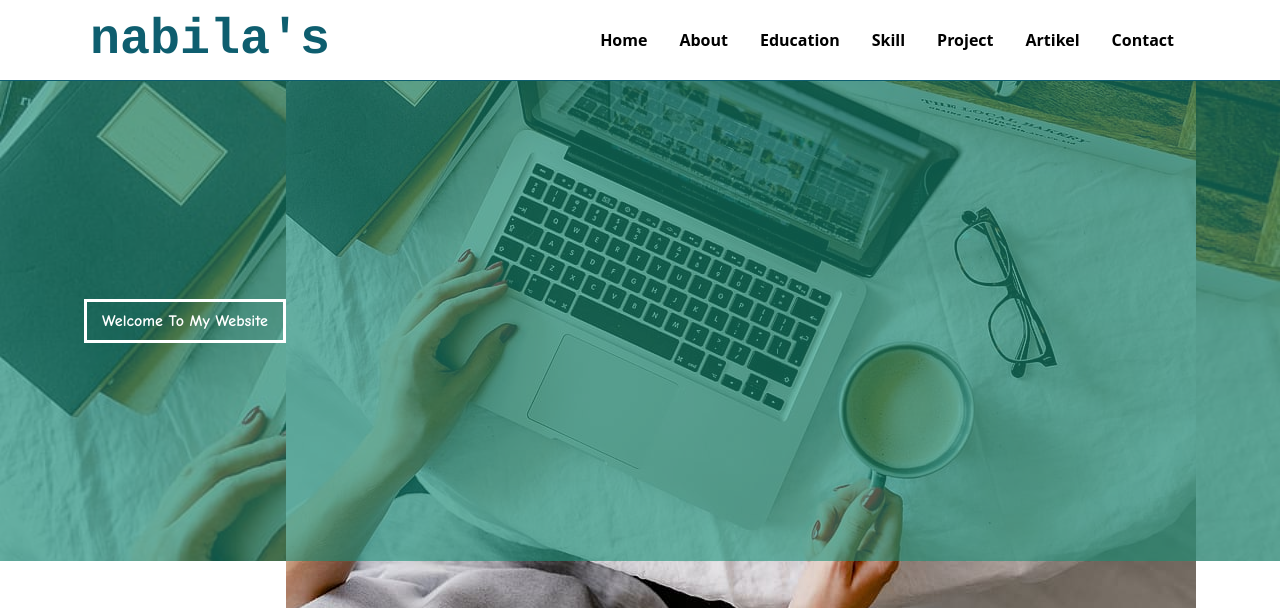
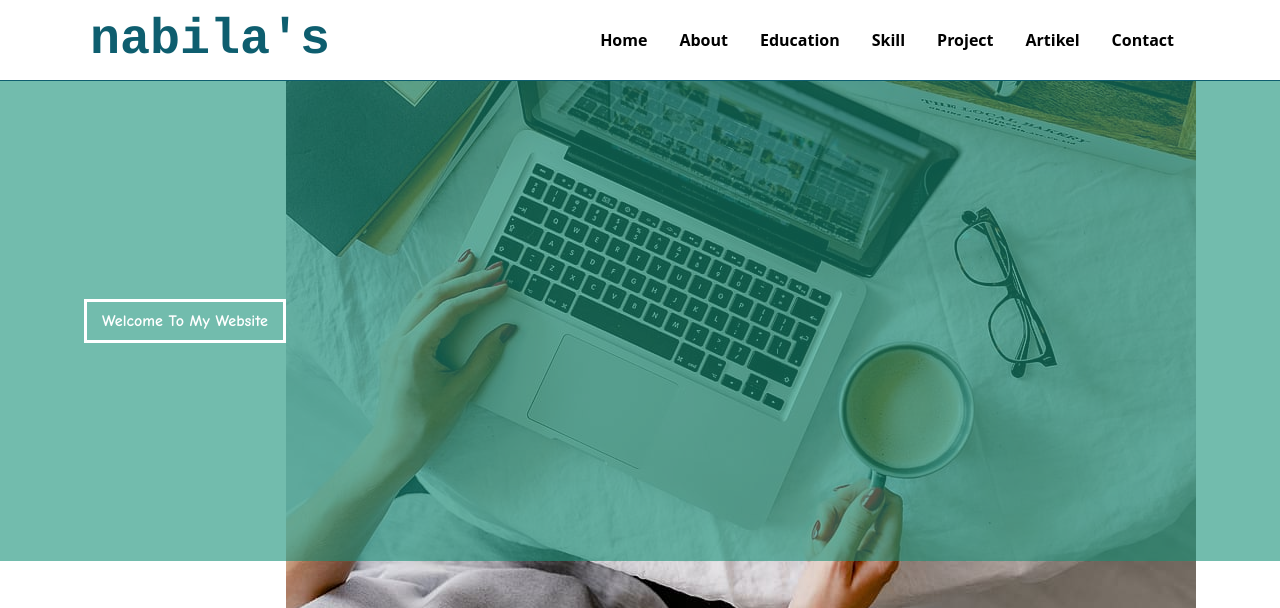
Before and after one commit to nabilaazaria/myweb, a plain HTML site: page index.html in a window 1280 px wide. Shown: the top 608 px of the page. Drawn offline with nearby package versions, Linux system fonts and the light colour scheme; grey boxes are pictures that could not be loaded.

Commit message:
Update style.css

```diff
--- a/style.css
+++ b/style.css
@@ -30,7 +30,7 @@ body{
 
 .banner{
     height: 60vh;
-    background-image: url('img/banner.jpg');
+ /*   background-image: url('img/banner.jpg');*/
     background-size: cover;
     position: relative;
     display: flex;
```
